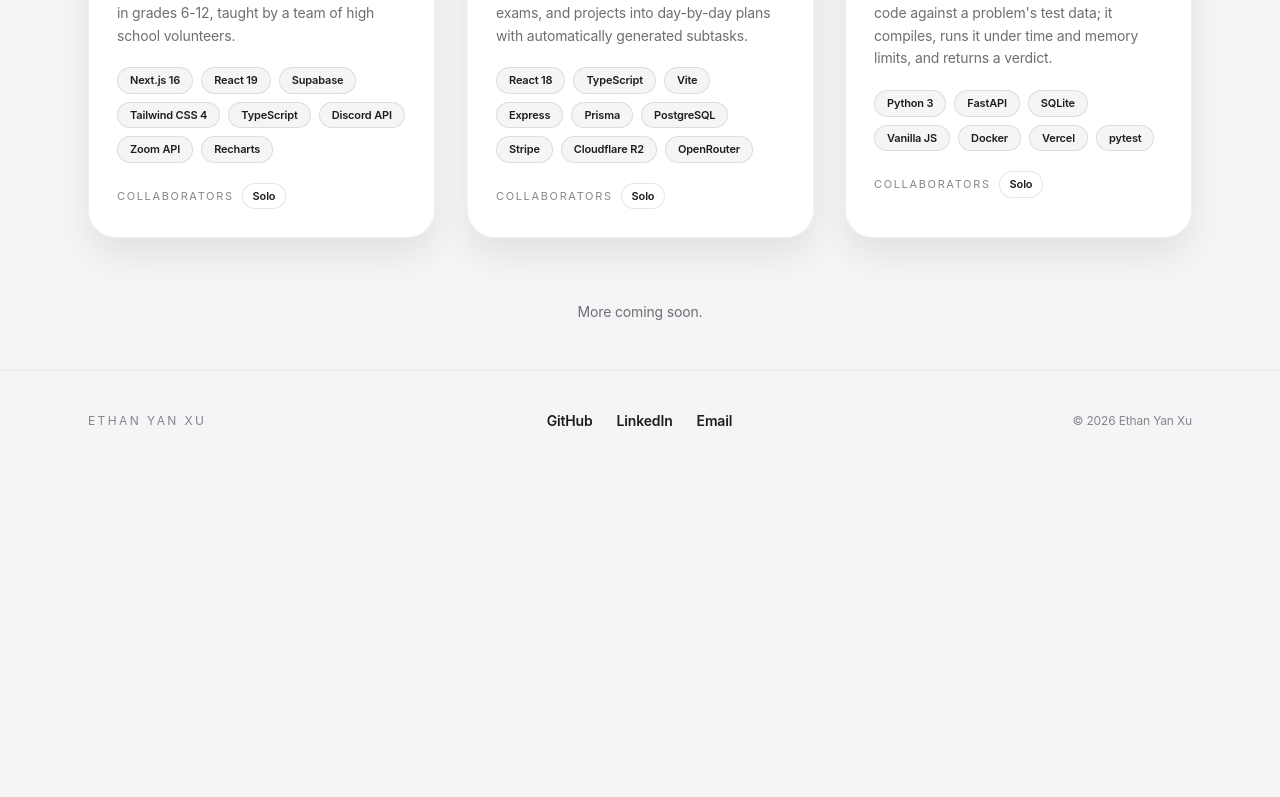
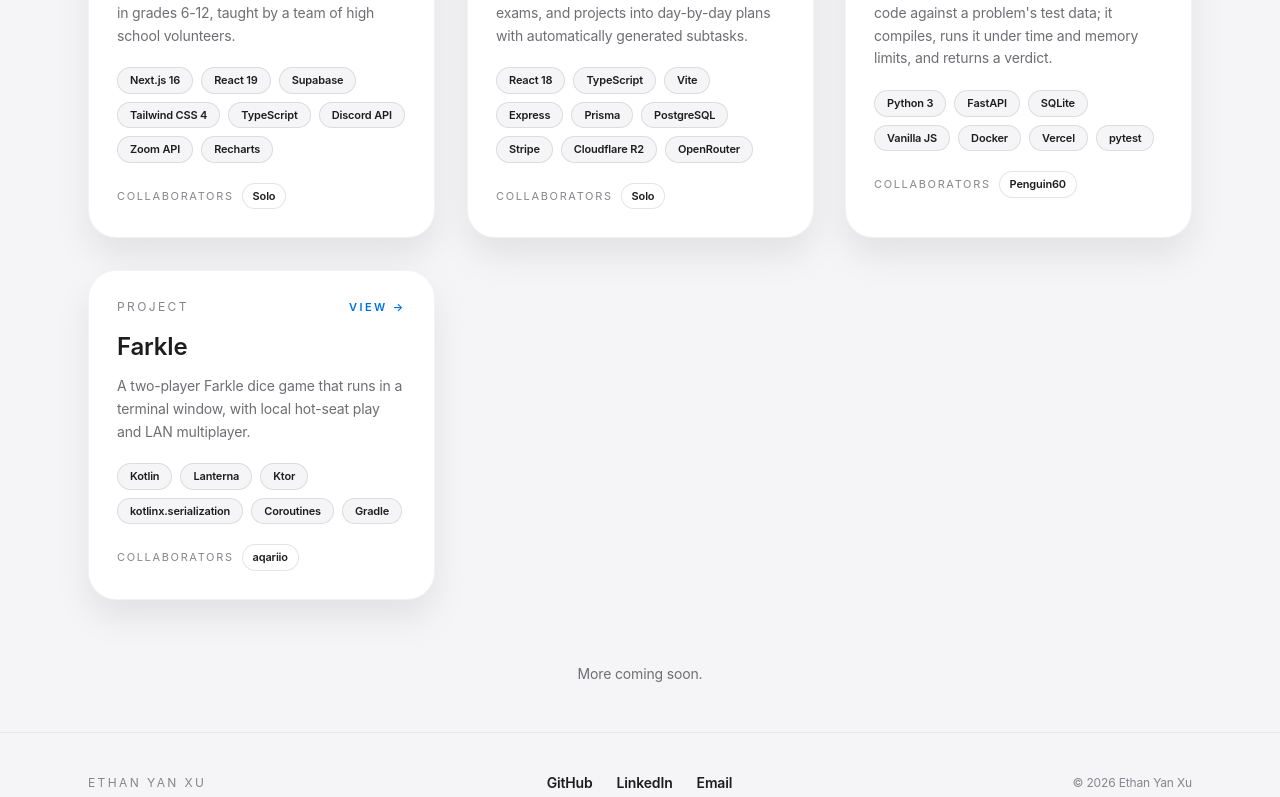
Before and after one commit to OoEthanoO/me, a Next.js app: page / in a window 1280 px wide. Shown: the part 510-1307 px from the top of the page. Before the commit the page ends 981 px from the top, so only its background shows below. Built offline with nearby package versions, Linux system fonts and the light colour scheme.

Commit message:
Add Farkle project and update collaborator information for Stroj project

```diff
--- a/data/projects.ts
+++ b/data/projects.ts
@@ -86,7 +86,9 @@ export const projects: Project[] = [
       "Vercel",
       "pytest",
     ],
-    collaborators: [{ name: "Solo", github: "https://github.com/OoEthanoO" }],
+    collaborators: [
+      { name: "Penguin60", github: "https://github.com/Penguin60" },
+    ],
     github: "https://github.com/OoEthanoO/stroj-v2",
     website: "https://stroj.ethanyanxu.com/",
     images: [
@@ -97,4 +99,24 @@ export const projects: Project[] = [
       "/stroj5.png",
     ],
   },
+  {
+    title: "Farkle",
+    description:
+      "A two-player Farkle dice game that runs in a terminal window, with local hot-seat play and LAN multiplayer.",
+    longDescription:
+      "Farkle is a push-your-luck dice game: you throw six dice, set aside the ones that score, and choose between banking what you have or throwing the rest again. Roll nothing that scores and the whole turn is wiped. This is a two-player version that runs in a terminal window. The scoring engine handles single ones and fives, three or more of a kind with the score doubling for each extra die, and the 1-5, 2-6 and full 1-6 straights — and it refuses a selection outright unless every die in it belongs to a scoring pattern, so you cannot smuggle a dead die into a good throw.\n\nThere is no game framework underneath it. The interface is a small component and layout system written for the project and drawn through Lanterna: positions and sizes are fractions of the parent rather than fixed cells, so the board reflows when the window is resized, and screens are pushed and popped as a stack. Multiplayer runs over plain TCP sockets with JSON packets, and the host is authoritative — the client sends actions like move cursor, toggle a die, roll again, or end turn, and the host applies the rules and broadcasts the entire game state back, so the two boards cannot drift apart. Native macOS full screen is wired up and remembered between launches.",
+    technologies: [
+      "Kotlin",
+      "Lanterna",
+      "Ktor",
+      "kotlinx.serialization",
+      "Coroutines",
+      "Gradle",
+    ],
+    collaborators: [
+      { name: "aqariio", github: "https://github.com/aqariio" },
+    ],
+    github: "https://github.com/aqariio/farkle",
+    images: [],
+  },
 ];
```
